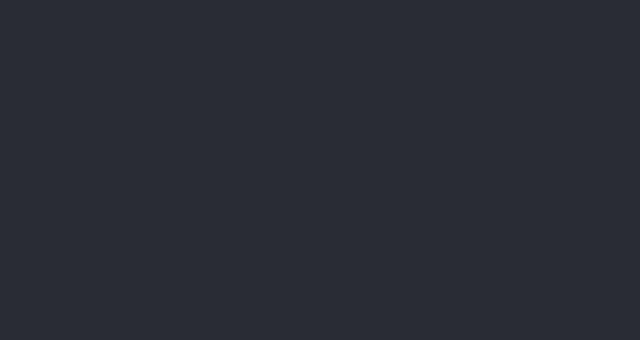
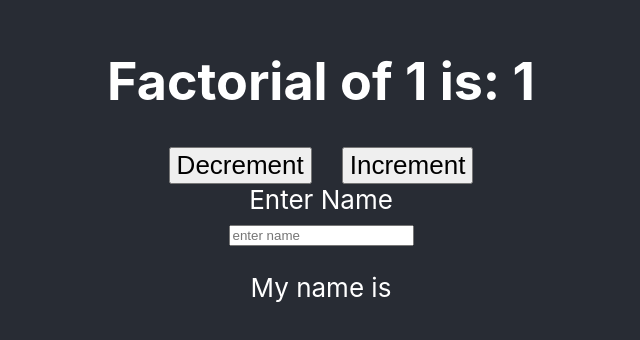
Before and after one commit to arun-web-dev/react-hooks, a React (Vite) app: page / in a window 1280 px wide. Shown: the part 228-568 px from the top of the page, without its empty margins (319-959 px from the left). Built offline with nearby package versions, Linux system fonts and the light colour scheme.

Commit message:
use memo hook finished

```diff
--- a/src/App.jsx
+++ b/src/App.jsx
@@ -1,15 +1,64 @@
-import { useState } from "react";
-import logo from "./logo.svg";
+import React, { useState, useMemo } from "react";
 import "./App.css";
 
 function App() {
-  const [count, setCount] = useState(0);
+  const [counter, setCounter] = useState(1);
+  const result = useMemo(() => {
+    return factorial(counter);
+  }, [counter]);
+  const [name, setName] = useState("");
 
   return (
     <div className="App">
-      <header className="App-header"></header>
+      <header className="App-header">
+        <h1>
+          Factorial of {counter} is: <span>{result}</span>
+        </h1>
+        <div>
+          <button onClick={() => setCounter(counter - 1)}>Decrement</button>
+          <button
+            style={{ marginLeft: "30px" }}
+            onClick={() => setCounter(counter + 1)}
+          >
+            Increment
+          </button>
+        </div>
+        <div>
+          <div>
+            <label>Enter Name</label>
+          </div>
+          <input
+            type="text"
+            placeholder="enter name"
+            value={name}
+            onChange={(e) => setName(e.target.value)}
+          />
+          <DisplayName name={name}></DisplayName>
+        </div>
+      </header>
     </div>
   );
 }
 
+const DisplayName = React.memo(({ name }) => {
+  console.log("renderd");
+  return (
+    <>
+      <p>My name is {name}</p>
+    </>
+  );
+});
+
+function factorial(n) {
+  let i = 0;
+  while (i < 10000000) i++;
+  if (n < 0) {
+    return -1;
+  }
+  if (n === 0) {
+    return 1;
+  }
+  return n * factorial(n - 1);
+}
+
 export default App;
```
